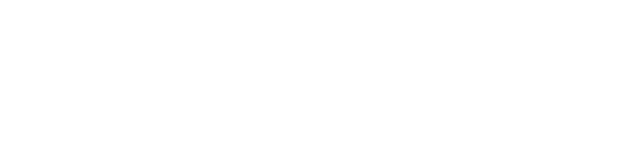
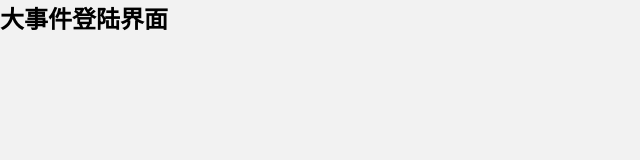
Before and after one commit to zdd8297/bigEvent, a plain HTML site: page login.html in a window 1280 px wide. Shown: the whole page, without its empty margins (0-640 px from the left). Drawn offline with Linux system fonts and the light colour scheme.

Commit message:
body样式、标题

```diff
--- a/login.html
+++ b/login.html
@@ -5,13 +5,22 @@
     <meta charset="UTF-8">
     <meta name="viewport" content="width=device-width, initial-scale=1.0">
     <title>登陆页</title>
+
     <style>
+        * {
+            margin: 0;
+            padding: 0;
+            list-style: none;
+        }
 
+        body {
+            background-color: #f2f2f2;
+        }
     </style>
 </head>
 
 <body>
-
+    <h2>大事件登陆界面</h2>
 </body>
 
 </html>
```
